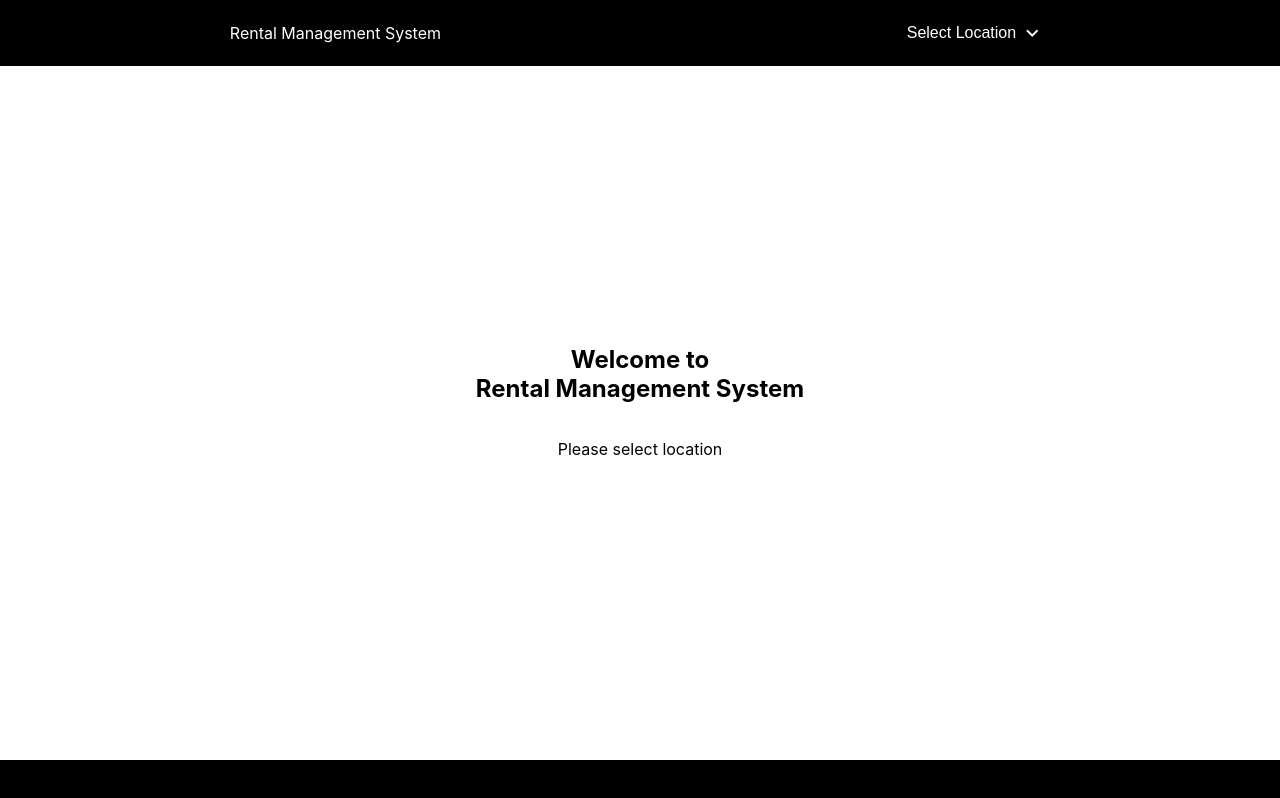
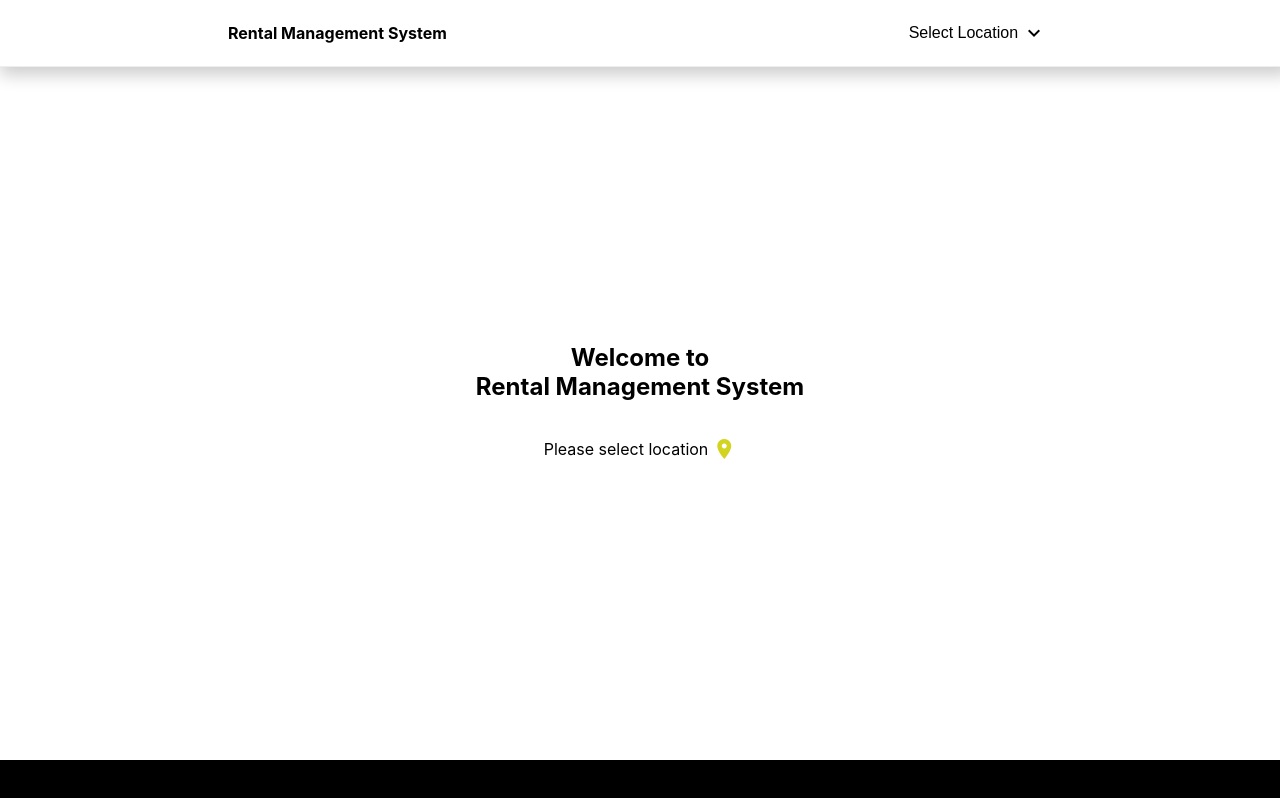
Before and after one commit to ayushgupta11/rental-management-app, a React (Create React App) app: page / in a window 1280 px wide. Built offline with nearby package versions, Linux system fonts and the light colour scheme.

Commit message:
ui fixes

```diff
--- a/src/components/Categories/components/CategoryItem.jsx
+++ b/src/components/Categories/components/CategoryItem.jsx
@@ -16,10 +16,12 @@ export default function CategoryItem({
     }
     return (
         <div className="card">
-            <img src={images(`./${category.image}`)} alt="Avatar" />
+            <div className="card-image">
+                <img src={images(`./${category.image}`)} alt="Avatar" />
+            </div>
             <div className="container" onClick={() => setSelectedCategory(category.name)}>
                 <div><b>{category.name}</b></div>
-                <span class="material-icons">
+                <span className="material-icons">
                     arrow_forward_ios
                 </span>
             </div>
--- a/src/components/Categories/components/Pagination.jsx
+++ b/src/components/Categories/components/Pagination.jsx
@@ -9,10 +9,9 @@ export default function Pagination({
     return (
         <div className="pagination-container">
             <div className="pagination">
-                <span onClick={() => setSelectedCategory(null)}>Equipment Catalog</span> {selectedCategory ? <>/  <span>{selectedCategory}</span></> : ''}
+                <span className="page-item" onClick={() => setSelectedCategory(null)}>Equipment Catalog</span> {selectedCategory ? <>/  <span className="page-item">{selectedCategory}</span></> : ''}
             </div>
             <div className="filters">
-                <span className="title item">Filters</span>
             {
                 location ?
                     <span className="item">
--- a/src/components/Header/components/BranchList.jsx
+++ b/src/components/Header/components/BranchList.jsx
@@ -28,7 +28,7 @@ export default function BranchList({
     }
     return (
         <span className="dropdown" onClick={() => handleLocationClick(location.dealers_id)}>
-            <span>{location.name}</span>
+            <span>{location.name.toLowerCase() }</span>
             <div className={`branch-dropdown dropdown-content ${showMenu ? 'show' : ''}`}>
                 {
                     location.branches.map((branch) => {
--- a/src/components/Header/components/LocationList.jsx
+++ b/src/components/Header/components/LocationList.jsx
@@ -25,7 +25,7 @@ export default function LocationList({
             <button onClick={() => setShowMenu(!showMenu)} className="dropbtn">
                 <span className="dropbtn-text">
                     Select Location
-                    <span class="material-icons dropbtn-icon">
+                    <span className="material-icons dropbtn-icon">
                         expand_more
                     </span>
                 </span>
--- a/src/components/Landing/index.jsx
+++ b/src/components/Landing/index.jsx
@@ -21,7 +21,12 @@ export default function Landing({
                             Welcome to <br />
                             Rental Management System
                         </h2>
-                        <p>Please select location</p>
+                        <p style={{ display: 'flex', alignItems: 'center' }}>
+                            Please select location
+                        <span className="material-icons" style={{ marginLeft: '4px', color: '#d2d420' }}>
+                            location_on
+                        </span>
+                        </p>
                     </div>
             }
         </div>
--- a/src/scss/modules/header.scss
+++ b/src/scss/modules/header.scss
@@ -1,6 +1,6 @@
 .header-section{
-    background: #000;
-    color: white;
+    background: #fff;
+    color: #000;
     display: flex;
     justify-content: space-around;
     align-items: center;
@@ -8,12 +8,16 @@
     position: fixed;
     width: 100%;
     z-index: 2;
+    border-bottom: 1px solid #eee;
+    box-shadow: 0px 8px 16px 0px rgba(0,0,0,0.2);
     .header-title{
       cursor: pointer;
+      font-size: 16px;
+      font-weight: bold;
     }
     .dropbtn {
-        background-color:#000;
-        color: white;
+        background-color:#fff;
+        color: #000;
         padding: 16px;
         font-size: 16px;
         border: none;
@@ -34,7 +38,7 @@
       .dropdown-content {
         display: none;
         position: absolute;
-        background-color: #f1f1f1;
+        background-color: #fff;
         min-width: 160px;
         box-shadow: 0px 8px 16px 0px rgba(0,0,0,0.2);
         z-index: 1;
@@ -49,6 +53,7 @@
         text-decoration: none;
         display: block;
         cursor: pointer;
+        text-transform: capitalize;
       }
       .dropdown-content span:hover {background-color: #ddd}
       .show {display:block;}
--- a/src/scss/modules/landing.scss
+++ b/src/scss/modules/landing.scss
@@ -24,9 +24,13 @@
         margin-bottom: 40px;
         .pagination-container{
             padding: 10px;
+            font-size: 15px;
             .pagination{
-                font-weight: bold;
-                font-size: 16px;
+                font-size: 15px;
+                .page-item{
+                    margin:  0 10px;
+                    color: #7373ff;
+                }
                 span{
                     cursor: pointer;
                     &:hover{
@@ -37,10 +41,10 @@
             .filters{
                 margin-top: 10px;
                 .title{
-                    font-weight: bold;
+                    color: #7373ff;
                 }
                 .item{
-                    margin-left: 10px;
+                    margin: 15px 15px;
                 }
             }
         }
@@ -54,8 +58,11 @@
                 border: 1px solid #eee;
                 border-radius: 5px;
                 width: 235px;
-                img{
-                    width: 100%;
+                .card-image{
+                    padding: 30px;
+                    img{
+                        width: 100%;
+                    }
                 }
               }
               .card:hover {
@@ -67,10 +74,11 @@
                 background: #135ce3;
                 cursor: pointer;
                 display: flex;
-                height: 50px;
+                height: 35px;
                 /* align-items: center; */
                 justify-content: space-between;
                 align-items: center;
+                font-size: 12px;
               }
         }
     }
```
